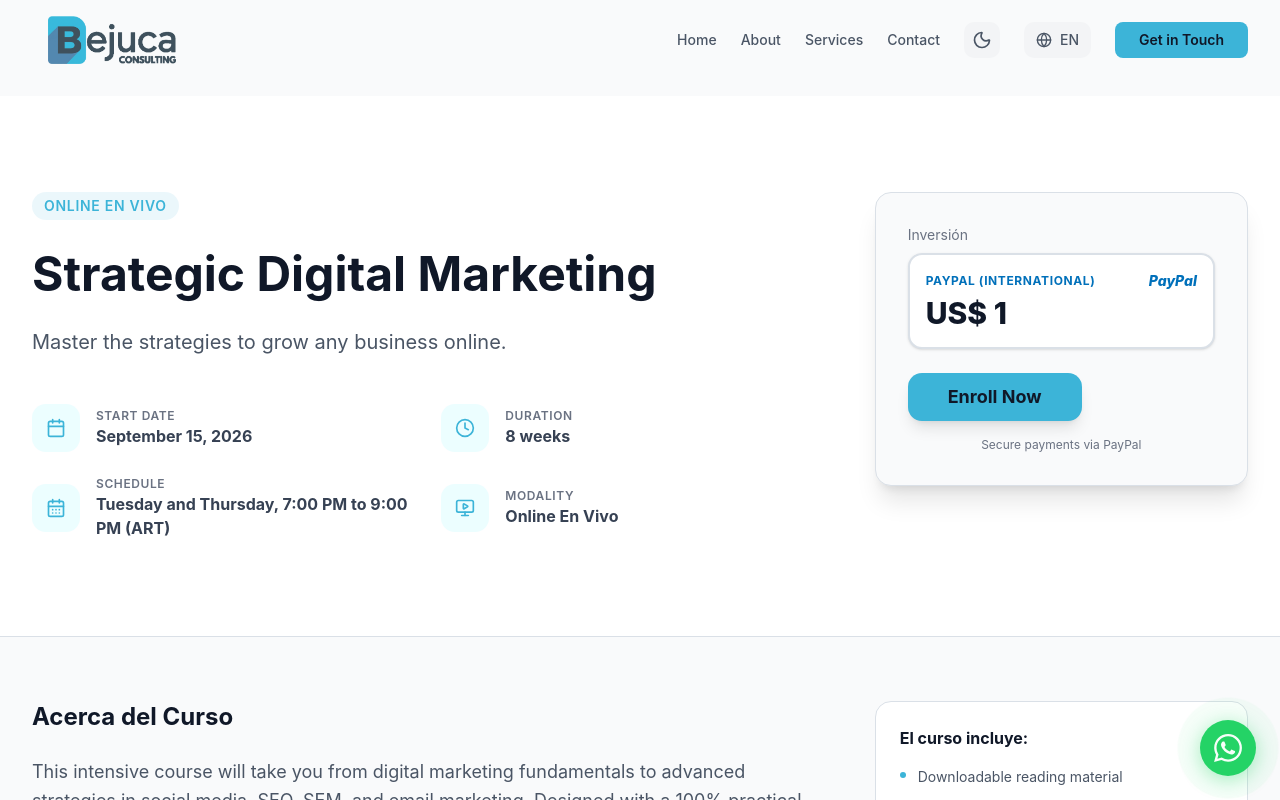
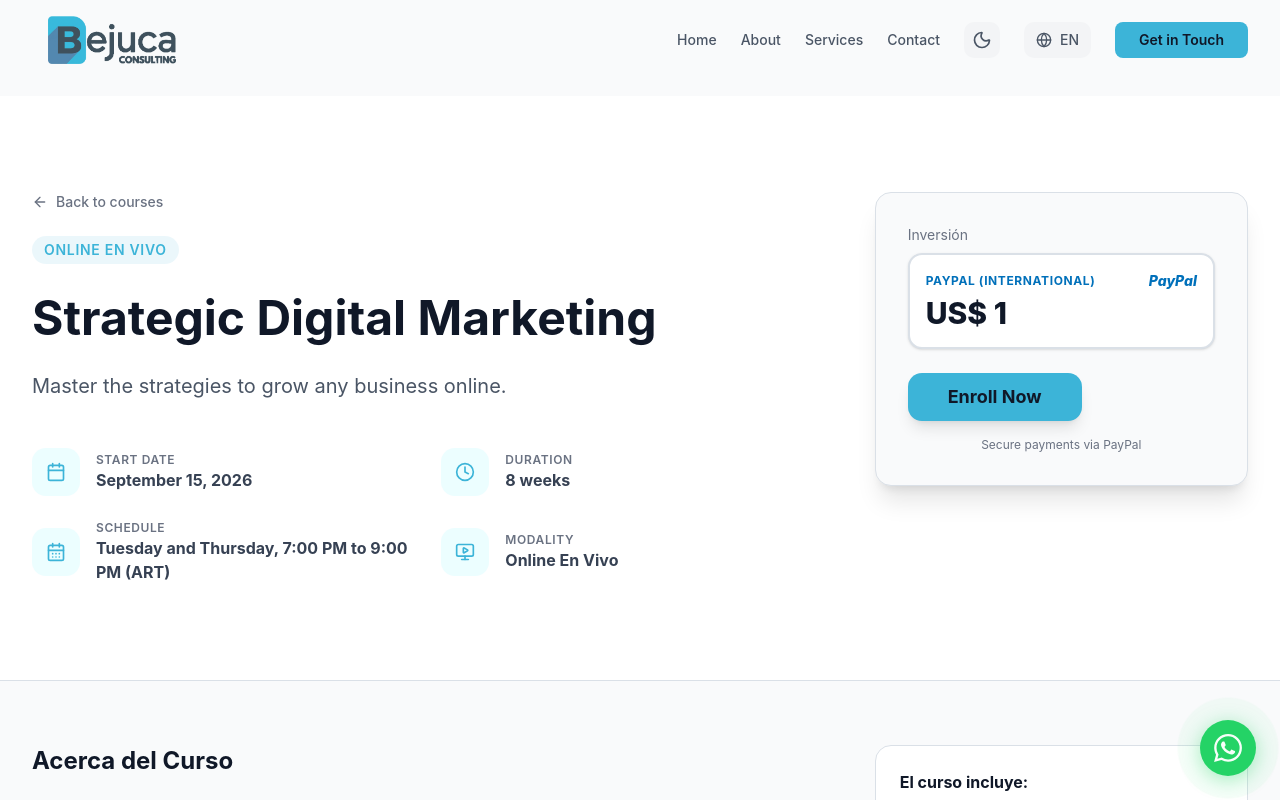
Before and after one commit to JuanCarriles/bejuca-next, a Next.js app: page /en/cursos/marketing-digital-estrategico in a window 1280 px wide. Shown: the top 800 px of the page. Built offline with nearby package versions, Linux system fonts and the light colour scheme.

Commit message:
Seccion de cursos agregadas en entorno de produccion - Cursos de prueba

```diff
--- a/src/sections/CourseDetail.tsx
+++ b/src/sections/CourseDetail.tsx
@@ -2,7 +2,7 @@
 
 import { useTheme } from '@/context/ThemeContext';
 import { Course } from '@/data/courses';
-import { Calendar, Clock, GraduationCap, CheckCircle2, ChevronDown, ChevronRight, FileText, MonitorPlay, CalendarDays } from 'lucide-react';
+import { Calendar, Clock, GraduationCap, CheckCircle2, ChevronDown, ChevronRight, FileText, MonitorPlay, CalendarDays, ArrowLeft } from 'lucide-react';
 import { Button } from '@/components/ui/button';
 import { useState } from 'react';
 import Link from 'next/link';
@@ -24,9 +24,19 @@ export default function CourseDetail({ course, locale }: Props) {
                     <div className="max-w-7xl mx-auto px-4 sm:px-6 lg:px-8 py-16 md:py-24">
                         <div className="grid lg:grid-cols-3 gap-12 items-start">
                             <div className="lg:col-span-2 space-y-6">
-                                <span className="inline-block px-3 py-1 bg-[#3CB4D8]/10 text-[#3CB4D8] rounded-full text-sm font-semibold uppercase tracking-wider">
-                                    {course.modality.replace(/-/g, ' ')}
-                                </span>
+                                <div>
+                                    <Link
+                                        href={`/${locale}/cursos`}
+                                        className={`inline-flex items-center gap-2 mb-6 text-sm font-medium transition-colors ${theme === 'dark' ? 'text-gray-400 hover:text-[#3CB4D8]' : 'text-gray-500 hover:text-[#3CB4D8]'}`}
+                                    >
+                                        <ArrowLeft className="w-4 h-4" />
+                                        {currentLocale === 'es' ? 'Volver a cursos' : 'Back to courses'}
+                                    </Link>
+                                    <br />
+                                    <span className="inline-block px-3 py-1 bg-[#3CB4D8]/10 text-[#3CB4D8] rounded-full text-sm font-semibold uppercase tracking-wider">
+                                        {course.modality.replace(/-/g, ' ')}
+                                    </span>
+                                </div>
                                 <h1 className={`text-4xl md:text-5xl font-bold leading-tight ${theme === 'dark' ? 'text-white' : 'text-gray-900'}`}>
                                     {course.title[currentLocale]}
                                 </h1>
```
